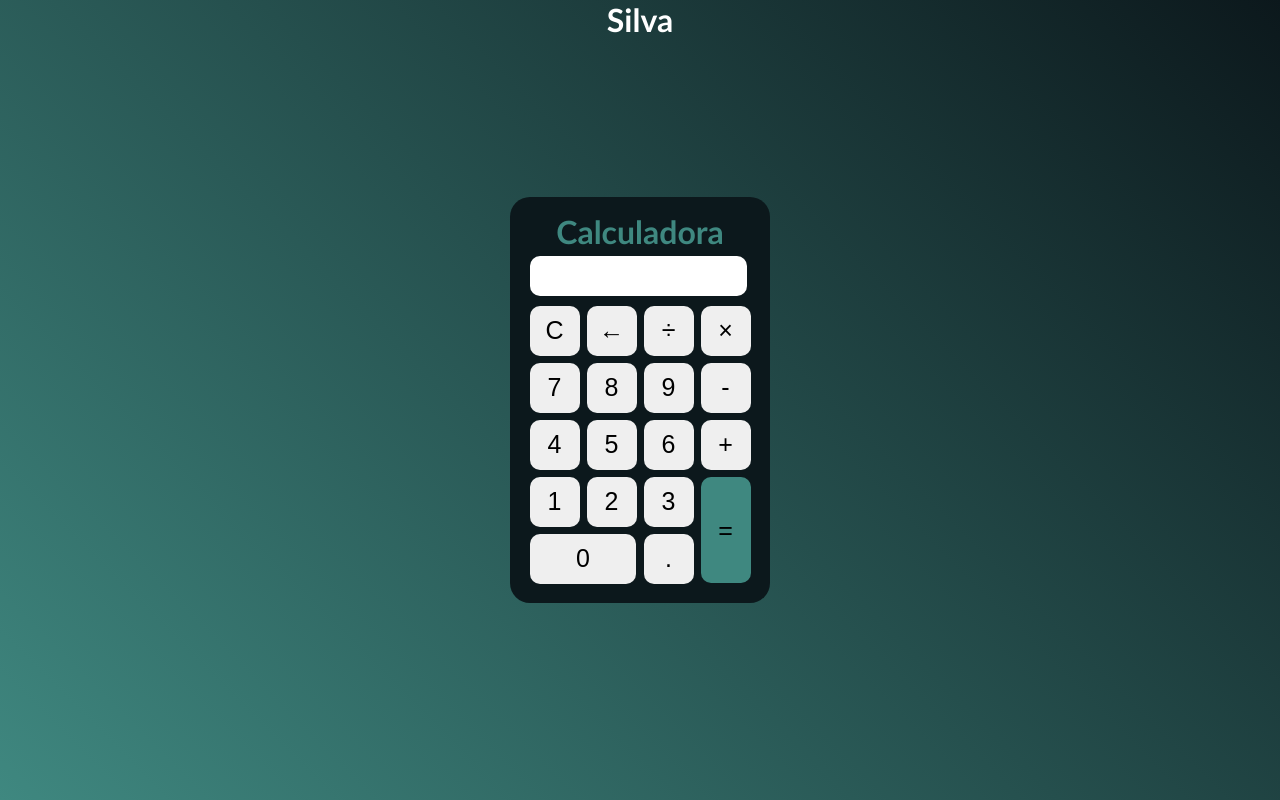
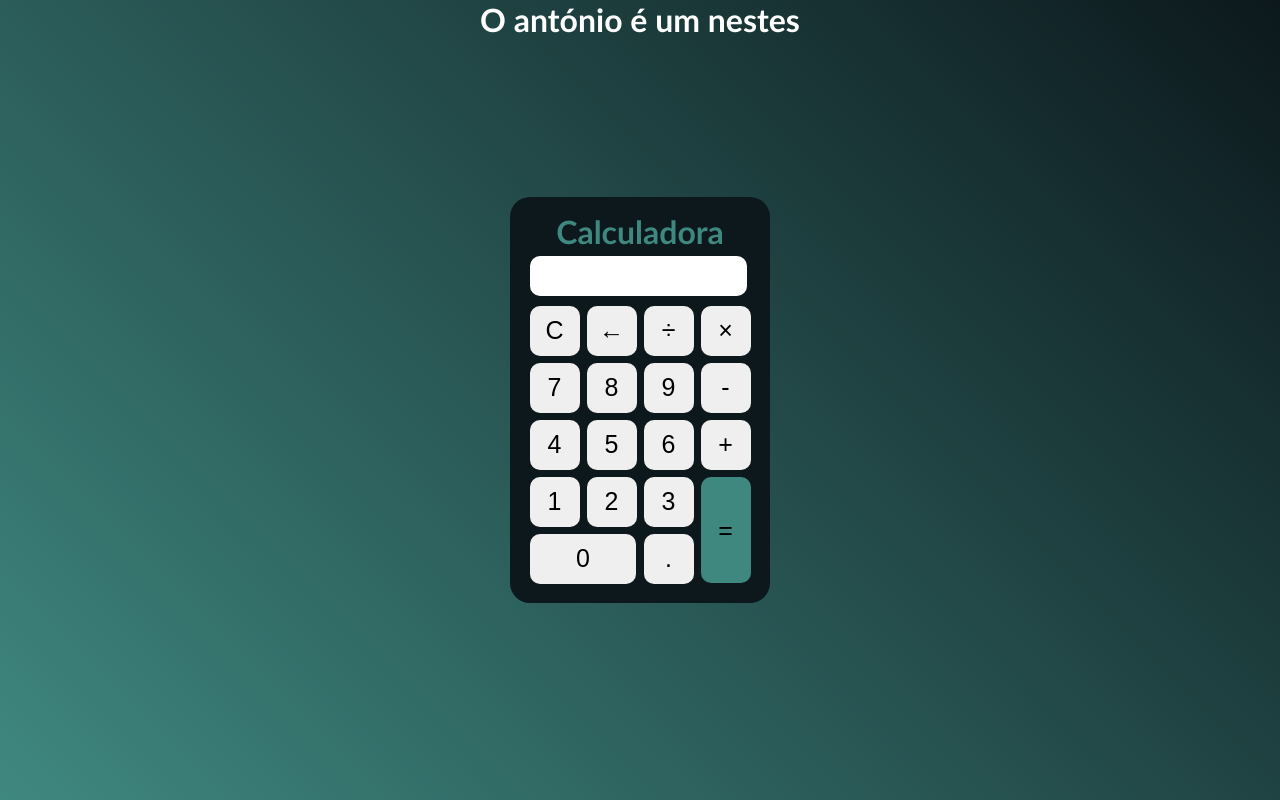
Before and after one commit to silva125/Calculadora, a plain HTML site: page index.html in a window 1280 px wide. Drawn offline with Linux system fonts and the light colour scheme.

Commit message:
Update index.html

```diff
--- a/index.html
+++ b/index.html
@@ -8,7 +8,7 @@
 </head>
 <body>
     <div class="fundo">
-        <h1 id="titulo">Silva</h1>
+        <h1 id="titulo">O antónio é um nestes</h1>
         <div class="calculadora">
             <h1>Calculadora</h1>
             <p id="resultado"></p>
```
